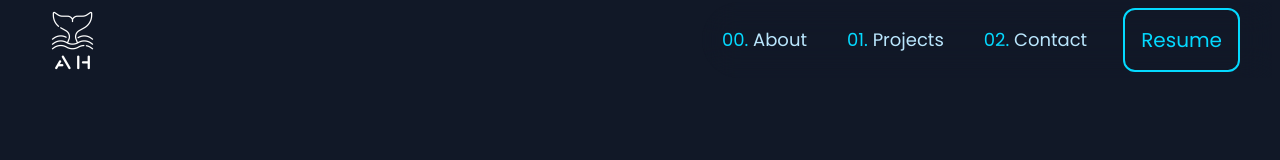
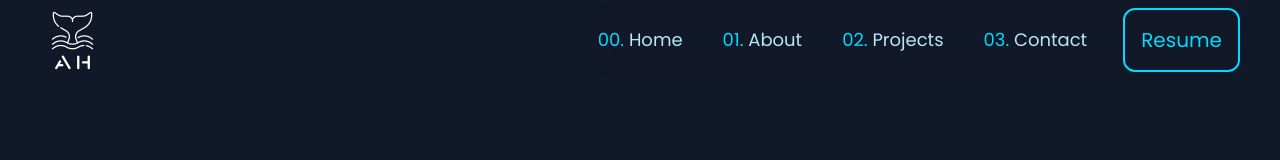
Before and after one commit to AustinHood7/PortfolioWebsiteV2, a Next.js app: page / in a window 1280 px wide. Shown: the top 160 px of the page. Built offline with nearby package versions, Linux system fonts and the light colour scheme.

Commit message:
Added a scroll to on each navbar element and added links to my hosted resume to the resume buttons

```diff
--- a/components/AboutMe.jsx
+++ b/components/AboutMe.jsx
@@ -7,7 +7,7 @@ const AboutMe = () => {
     return (
         <div className="flex flex-col bg-gray-900 text-sky-200 md:pb-[10vh]">
             <div className="flex items-center justify-center mt-[10vh] md:mr-[25vw]">
-                <div className="mr-5 text-5xl text-center transition-all duration-200 text-primary text-shadow-white">00. <span className="text-sky-200">About </span></div>
+                <div className="mr-5 text-5xl text-center transition-all duration-200 text-primary text-shadow-white" id="about">00. <span className="text-sky-200">About </span></div>
                 <hr className="border-primary border-[.15rem] rounded-lg shadow-blueGlow bg-sky-300 ml-2 w-[15vw] mt-2 maxSm:w-[20vw]"></hr>
             </div>
             <div className="flex maxSm:flex-col mt-10 justify-evenly md:ml-[13vw] maxSm:items-center">
--- a/components/Contact.jsx
+++ b/components/Contact.jsx
@@ -10,7 +10,7 @@ const Contact = () => {
         <div>
             <div className="flex flex-col items-center justify-center bg-gray-900 text-sky-200">
                 <div className="flex items-center justify-center mt-[10vh] md:mr-[25vw] pb-[4rem]">
-                    <div className="mr-5 text-5xl text-center transition-all duration-200 text-primary text-shadow-white">02. <span className="text-sky-200">Contact </span></div>
+                    <div className="mr-5 text-5xl text-center transition-all duration-200 text-primary text-shadow-white" id="contact">02. <span className="text-sky-200">Contact </span></div>
                     <hr className="border-primary border-[.15rem] rounded-lg shadow-blueGlow bg-sky-300 ml-2 w-[15vw] mt-2 maxSm:w-[20vw]"></hr>
                 </div>
                 <div className="md:max-w-[30vw] md:mr-[25vw] text-lg text-gray-400">
--- a/components/LandingPage.jsx
+++ b/components/LandingPage.jsx
@@ -3,7 +3,7 @@ import whale from '../public/whale.png'
 
 const LandingPage = () => {
     return (
-        <div className="flex justify-center w-full min-h-[100%] bg-gray-900 ">
+        <div className="flex justify-center w-full min-h-[100%] bg-gray-900 " id='home'>
             <div className="maxSm:mt-10 md:max-w-[50vw] mt-[20vh] pl-[2rem] flex-col flex md:ml-[15vw] maxSm:max-w-[80vw] backdrop-blur-[1rem] bg-opacity-0 font-body md:translate-x-[5vw] maxSm:p-5">
                 <p className="py-2 my-2 mt-8 text-lg text-sky-200">Hi, my name is </p>
                 <h1 className="py-2 font-bold text-8xl font-body text-primary text-shadow-white">Austin Hood</h1>
--- a/components/NavMenu.jsx
+++ b/components/NavMenu.jsx
@@ -7,7 +7,7 @@ import linkedin from '../public/linkedin-35.png'
 const NavMenu = () => {
     return (
         <div className="fixed top-[75%] left-[3%] text-primary z-10">
-            <a href="https://github.com/AustinHood7">
+            <a href={'https://software-resume.tiiny.site/'}  target="_blank" rel="noreferrer">
                 <div className="pb-3">
                     <Image
                         src={resume}
--- a/components/Navbar.jsx
+++ b/components/Navbar.jsx
@@ -3,11 +3,44 @@ import {MenuIcon, XIcon} from '@heroicons/react/outline'
 import Image from 'next/image';
 import personalLogo from '../public/hoodLogo65.png'
 
-
 const Navbar = () => {
 
     const [nav,setNav] = useState(false)
     const handleClick = () => setNav(!nav)
+
+    const isBrowser = () => typeof window !== 'undefined'; //The approach recommended by Next.js
+
+    function scrollToHome() {
+        if (!isBrowser()) return;
+        var e = document.getElementById("home");
+        e.scrollIntoView({
+            behavior: "smooth"
+          }); // Makes the element
+    }
+
+    function scrollToAbout() {
+        if (!isBrowser()) return;
+        var e = document.getElementById("about");
+        e.scrollIntoView({
+            behavior: "smooth"
+          }); // Makes the element
+    }
+
+    function scrollToProjects() {
+        if (!isBrowser()) return;
+        var e = document.getElementById("projects");
+        e.scrollIntoView({
+            behavior: "smooth"
+          }); // Makes the element
+    }
+
+    function scrollToContact() {
+        if (!isBrowser()) return;
+        var e = document.getElementById("contact");
+        e.scrollIntoView({
+            behavior: "smooth"
+          }); // Makes the element
+    }
 
     return(
         <div className="w-screen h-[80px] z-10 bg-gray-900 fixed
@@ -25,13 +58,15 @@ const Navbar = () => {
                     <div className="nav">
                         <ul className="float-right md:flex border-0 bg-primary rounded-l-full backdrop-blur-[1rem] bg-opacity-0 items-center">
                             <li className="mx-1 my-2 transition-all duration-200 border-0 rounded-full hover:text-shadow-blue">00.
-                            <span className="text-sky-200"> About</span></li>
+                            <span className="text-sky-200" onClick={scrollToHome}> Home</span></li>
                             <li className="mx-1 my-2 transition-all duration-200 border-0 rounded-full hover:text-shadow-blue">01.
-                            <span className="text-sky-200"> Projects</span></li>
+                            <span className="text-sky-200" onClick={scrollToAbout}> About</span></li>
                             <li className="mx-1 my-2 transition-all duration-200 border-0 rounded-full hover:text-shadow-blue">02.
-                            <span className="text-sky-200"> Contact</span></li>
+                            <span className="text-sky-200" onClick={scrollToProjects}> Projects</span></li>
+                            <li className="mx-1 my-2 transition-all duration-200 border-0 rounded-full hover:text-shadow-blue">03.
+                            <span className="text-sky-200" onClick={scrollToContact}> Contact</span></li>
                             <div className="resumeButton">
-                                <li className="float-right px-4 mx-4 mr-8 text-xl transition-all border-2 rounded-xl border-primary md:flex text-primary hover:text-shadow-blue">Resume</li>
+                                <li className="float-right px-4 mx-4 mr-8 text-xl transition-all border-2 rounded-xl border-primary md:flex text-primary hover:text-shadow-blue"><a href={'https://software-resume.tiiny.site/'}  target="_blank" rel="noreferrer">Resume</a></li>
                             </div>
                         </ul>
                     </div>
--- a/components/Projects.jsx
+++ b/components/Projects.jsx
@@ -8,7 +8,7 @@ const Projects = () => {
     return (
         <div className="flex flex-col items-center justify-center bg-gray-900 text-sky-200 md:pb-[10vh]">
             <div className="flex items-center justify-center mt-[10vh] md:mr-[25vw]">
-                <div className="mr-5 text-5xl text-center transition-all duration-200 text-primary text-shadow-white">01. <span className="text-sky-200">Projects </span></div>
+                <div className="mr-5 text-5xl text-center transition-all duration-200 text-primary text-shadow-white" id='projects'>01. <span className="text-sky-200">Projects </span></div>
                 <hr className="border-primary border-[.15rem] rounded-lg shadow-blueGlow bg-sky-300 ml-2 w-[15vw] mt-2 maxSm:w-[20vw]"></hr>
             </div>
             <div className='max-w-[75vw]'>
```
